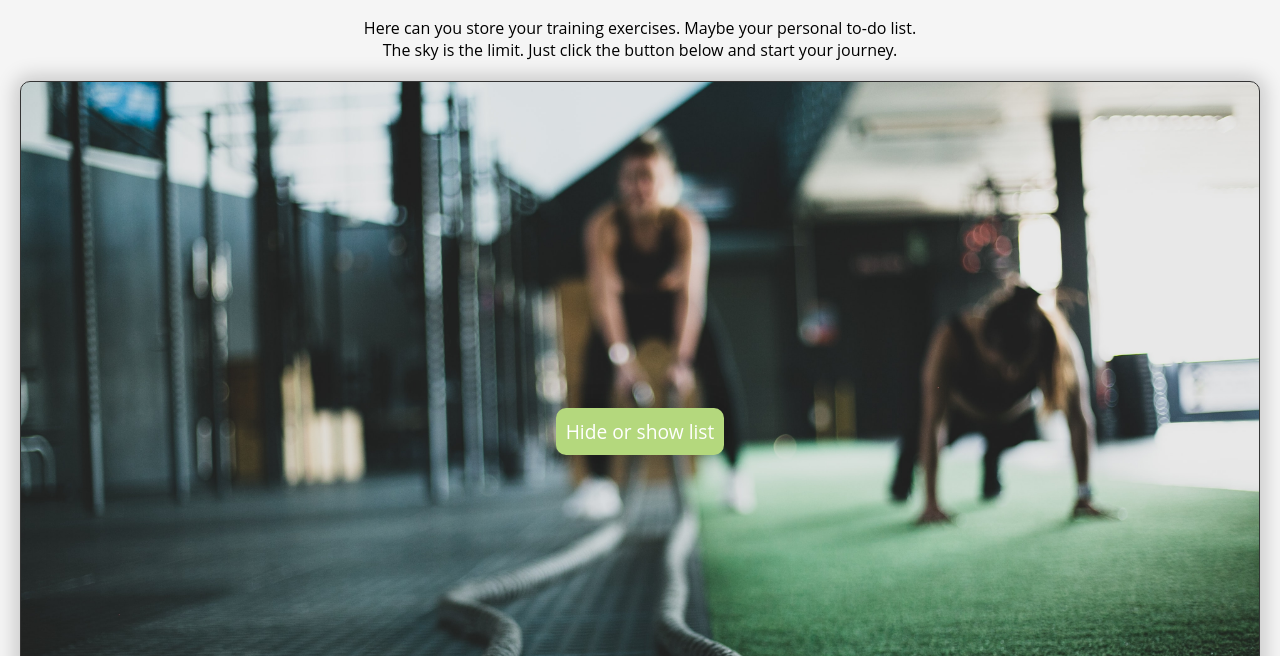
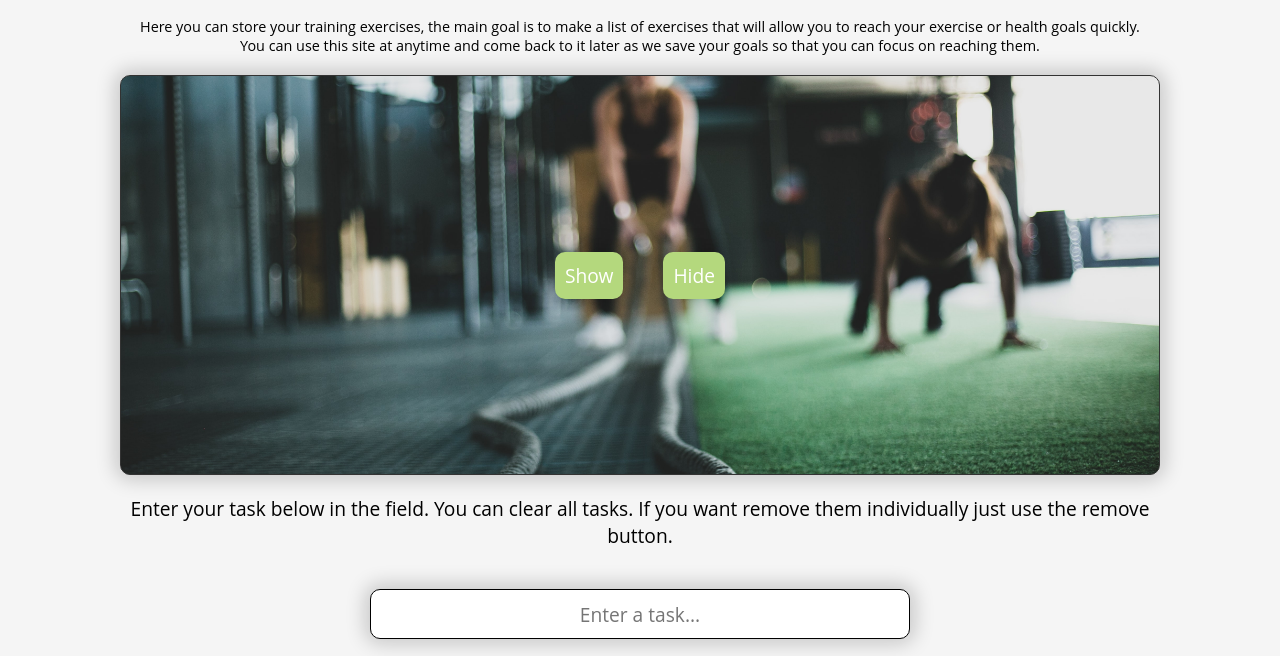
Before and after one commit to jensalindgren/todolist, a plain HTML site: page index.html in a window 1280 px wide. Shown: the part 136-792 px from the top of the page. Drawn offline with Linux system fonts and the light colour scheme.

Commit message:
Added new buttons that show the list or hide the list. I did it with two new functions in script.js. I also added a new class in style.css to hide the list.

```diff
--- a/assets/css/style.css
+++ b/assets/css/style.css
@@ -28,7 +28,7 @@ body {
 }
 /* Main */
 main {
-    max-width: 1440px;
+    max-width: 1080px;
     margin: 0 auto;
     align-items: center;
     justify-content: center;
@@ -49,7 +49,7 @@ h3 {
 }
 
 p {
-    font-size: 1rem;
+    font-size: 0.9rem;
     font-weight: 400;
     margin: 20px;
 }
@@ -76,6 +76,7 @@ p {
     cursor: pointer;
     transition: all 0.30s ease-in-out;
     box-shadow: 0px 0px 19px 5px rgba(0,0,0,0.19);
+    margin: 20px;
 }
 #enter {
     background-color: rgb(180, 216, 125);
@@ -124,7 +125,8 @@ p {
     background-position: center;
     background-repeat: no-repeat;
     background-size: cover;
-    min-height: 700px;
+    height: 400px;
+    min-height: 400px;
     min-width: 230px;
     margin: 20px;
     border: #333 solid 1px;
--- a/assets/js/script.js
+++ b/assets/js/script.js
@@ -71,12 +71,12 @@ window.onload = () => {
 };
 
 // Toggle Button to see the list
-function toggle(){
-  let X = document.getElementById("toggle");
-  if(X.style.display === "none"){
-    X.style.display = "block";
-  }
-  else{
-    X.style.display = "none";
-  }
+function showElement() {
+  element = document.querySelector('.container');
+  element.style.display = 'block';
 }
+
+function hideElement() {
+  element = document.querySelector('.container');
+  element.style.display = 'none';
+}
--- a/index.html
+++ b/index.html
@@ -20,12 +20,17 @@
 <!-- Main -->
 <main>
   <h1>Create Your Own Training List</h1>
-  <p>Here can you store your training exercises. Maybe your personal to-do list.<br>The sky is the limit. Just click the button below and start your journey.</p>
+  <p>Here you can store your training exercises, the main goal is to make a list of exercises that will allow you to reach your exercise or health goals quickly.<br> You can use this site at anytime and come back to it later as we save your goals so that you can focus on reaching them.</p>
   <div class="img">
-    <button class="toggleBtn" onclick="toggle()">Hide or show list</button>
+    <button class="toggleBtn" onclick="showElement()">
+      Show
+  </button>
+  <button class="toggleBtn" onclick="hideElement()">
+      Hide
+  </button>
   </div>
   <section>
-    <div class="">
+    <div class="container">
       <div id="toggle" class="to-do-input">
         <h3>Enter your task below in the field. You can clear all tasks. If you want remove them individually just use the remove button.</h3>
         <input class="text" type="text" id="item" placeholder="Enter a task...">
```
